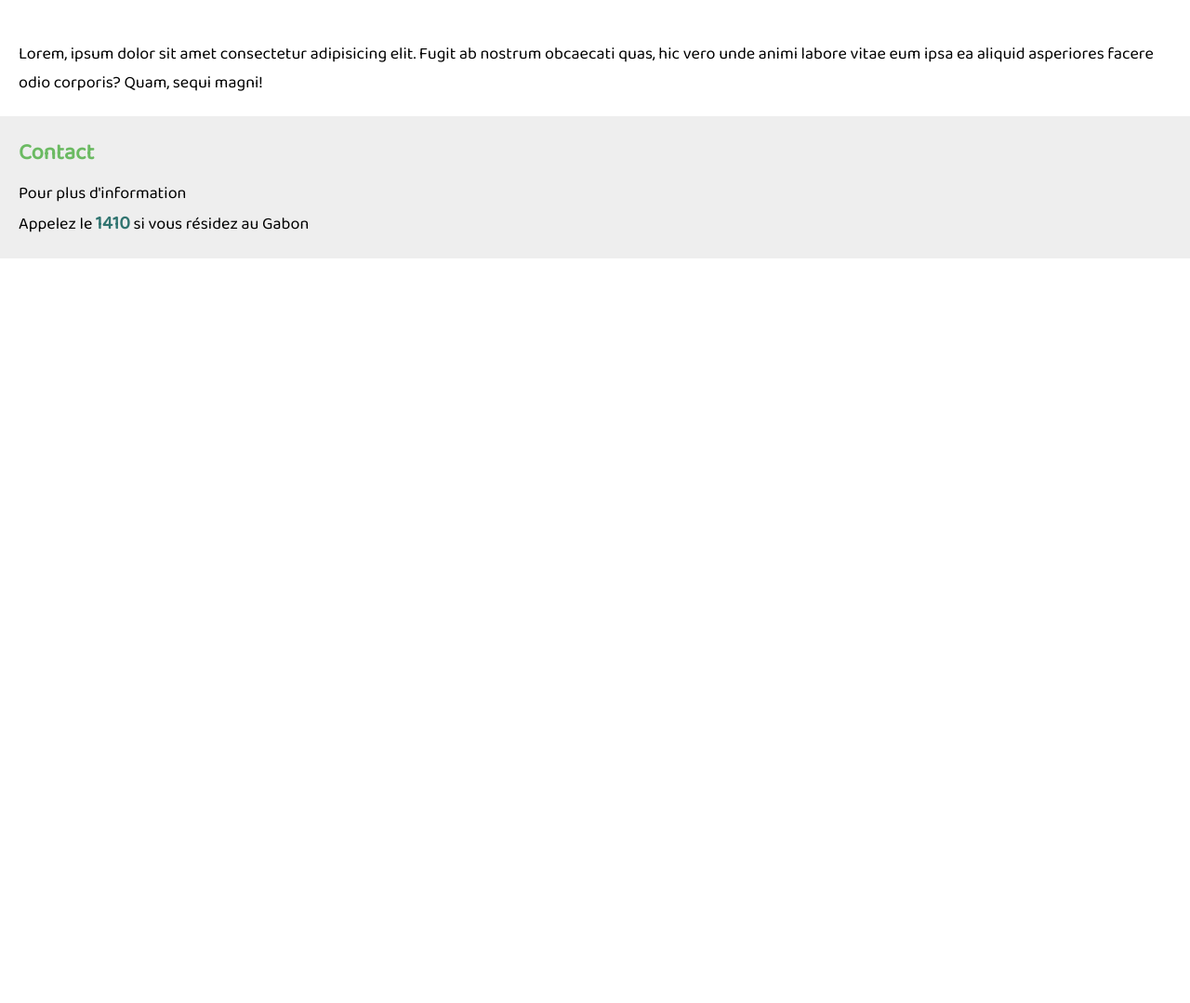
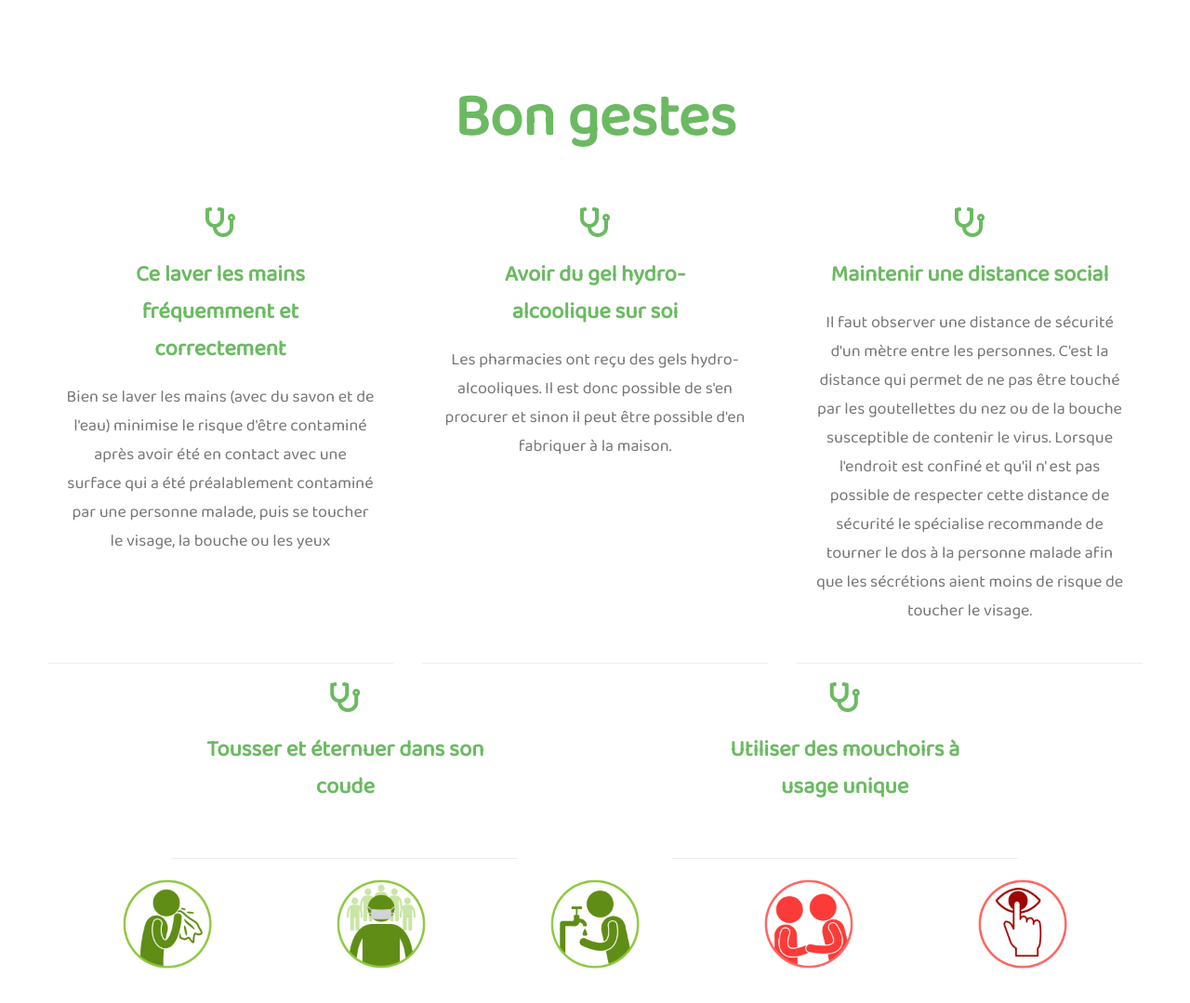
Before and after one commit to singdev/bloquercovid19, a plain HTML site: page index.html in a window 1280 px wide. Shown: the part 1161-2240 px from the top of the page at 93% size. Before the commit the page ends 1439 px from the top, so only its background shows below. Drawn offline with Linux system fonts and the light colour scheme.

Commit message:
FEAT bon gestes

```diff
--- a/index.html
+++ b/index.html
@@ -1,13 +1,16 @@
 <!DOCTYPE html>
 <html lang="en">
+
 <head>
     <meta charset="UTF-8">
     <meta name="viewport" content="width=device-width, initial-scale=1.0">
     <link href="https://fonts.googleapis.com/css?family=Baloo+Da+2|Merriweather&display=swap" rel="stylesheet">
+    <link rel="stylesheet" href="https://cdnjs.cloudflare.com/ajax/libs/font-awesome/5.13.0/css/all.min.css">
     <link rel="shortcut" type="image/jpg" href="favicon.jpeg">
     <link rel="stylesheet" href="style.css">
     <title>Bloquer Covid-19</title>
 </head>
+
 <body>
 
     <header>
@@ -28,7 +31,8 @@
     <div class="home-cn">
         <div class="explanation">
             <h1>Auto Test</h1>
-            <p>Participez à lutter contre la propagation du virus COVID-19 en répondant simplement à un questionaire issu des recommendations de l'OMS</p>
+            <p>Participez à lutter contre la propagation du virus COVID-19 en répondant simplement à un questionaire
+                issu des recommendations de l'OMS</p>
         </div>
 
 
@@ -51,14 +55,66 @@
     <main>
         <section>
             <h1 id="apropos">A propos</h1>
-            <p>Lorem ipsum dolor sit amet consectetur adipisicing elit. Atque similique quae hic ipsa rerum praesentium libero veritatis quasi iusto, in fuga debitis ad vitae reprehenderit laborum! Debitis molestiae id pariatur?</p>
+            <p>Lorem ipsum dolor sit amet consectetur adipisicing elit. Atque similique quae hic ipsa rerum praesentium
+                libero veritatis quasi iusto, in fuga debitis ad vitae reprehenderit laborum! Debitis molestiae id
+                pariatur?</p>
         </section>
 
 
 
         <section id="bongestes">
             <h1>Bon gestes</h1>
-            <p>Lorem, ipsum dolor sit amet consectetur adipisicing elit. Fugit ab nostrum obcaecati quas, hic vero unde animi labore vitae eum ipsa ea aliquid asperiores facere odio corporis? Quam, sequi magni!</p>
+
+            <div class="gestes">
+                <div class="geste">
+                    <i class="fas fa-stethoscope"></i>
+                    <h2>Ce laver les mains fréquemment et correctement</h2>
+                    <p>Bien se laver les mains (avec du savon et de l'eau) minimise le risque d'être contaminé après
+                        avoir
+                        été en contact avec une surface qui a été préalablement contaminé par une personne malade, puis
+                        se
+                        toucher le visage, la bouche ou les yeux</p>
+                </div>
+
+                <div class="geste">
+                    <i class="fas fa-stethoscope"></i>
+                    <h2>Avoir du gel hydro-alcoolique sur soi</h2>
+                    <p>Les pharmacies ont reçu des gels hydro-alcooliques. Il est donc possible de s'en procurer et
+                        sinon il
+                        peut être possible d'en fabriquer à la maison.</p>
+                </div>
+
+                <div class="geste">
+                    <i class="fas fa-stethoscope"></i>
+                    <h2>Maintenir une distance social</h2>
+                    <p>Il faut observer une distance de sécurité d'un mètre entre les personnes. C'est la distance qui
+                        permet de ne pas être touché par les goutellettes du nez ou de la bouche susceptible de contenir
+                        le
+                        virus. Lorsque l'endroit est confiné et qu'il n' est pas possible de respecter cette distance de
+                        sécurité le spécialise recommande de tourner le dos à la personne malade afin que les sécrétions
+                        aient moins de risque de toucher le visage.</p>
+                </div>
+
+                <div class="geste">
+                    <i class="fas fa-stethoscope"></i>
+                    <h2>Tousser et éternuer dans son coude</h2>
+                </div>
+
+                <div class="geste">
+                    <i class="fas fa-stethoscope"></i>
+                    <h2>Utiliser des mouchoirs à usage unique</h2>
+                </div>
+
+            </div>
+
+            <div class="geste-illustrations">
+                <img src="./assets/Mouchoir.png" title="Bien" alt="Gel hydro-alcoolique">
+                <img src="./assets/Distances.png" title="Bien" alt="Distance de sécurité">
+                <img src="./assets/Lavez mains.png" title="Bien" alt="Gel hydro-alcoolique">
+                <img src="./assets/Contact.png" title="Mal" alt="Gel hydro-alcoolique">
+                <img src="./assets/Visage.png" title="Mal" alt="">
+            </div>
+
         </section>
 
     </main>
@@ -68,10 +124,11 @@
         <section>
             <h1>Contact</h1>
             <p>Pour plus d'information</p>
-            <p>Appelez le <strong>1410</strong>  si vous résidez au Gabon</p>
+            <p>Appelez le <strong>1410</strong> si vous résidez au Gabon</p>
         </section>
     </footer>
 
     <script src="./script.js"></script>
 </body>
+
 </html>
--- a/style.css
+++ b/style.css
@@ -160,6 +160,7 @@ main section h1 {
     text-align: center;
     padding: 20px;
     font-size: 5vw;
+    padding-top: 100px;
 }
 
 footer {
@@ -189,6 +190,44 @@ button.disable:hover, a.disable:hover {
 
 p, input, label {
     font-size: 18px;
+}
+
+.geste {
+    padding: 20px;
+    padding-bottom: 40px;
+    text-align: center;
+    border-bottom: 1px solid #eeeeee;
+}
+
+.geste i {
+    color: #6bba62;
+    font-size: 32px;
+}
+
+.geste h2 {
+    color: #6bba62;
+    padding: 16px;
+}
+
+.geste p {
+    color: #777777;
+}
+
+.geste-illustrations {
+    display: flex;
+    flex-direction: row;
+    flex-wrap: wrap;
+    justify-content: space-evenly;
+}
+
+.geste-illustrations img {
+    width: 100px;
+    height: auto;
+    margin: 20px;
+}
+
+.geste-illustrations img:hover {
+    cursor: pointer;
 }
 
 @media screen and (min-width: 900px){
@@ -227,4 +266,15 @@ p, input, label {
     .explanation p {
         text-align: start;
     }
+
+    .gestes {
+        display: flex;
+        flex-direction: row;
+        flex-wrap: wrap;
+        justify-content: space-evenly;
+    }
+
+    .geste {
+        width: 30%;
+    }
 }
```
Also changed, not shown: assets/Contact.png (added), assets/Distances.png (added), assets/Lavez mains.png (added), assets/Mouchoir.png (added), assets/Visage.png (added).
